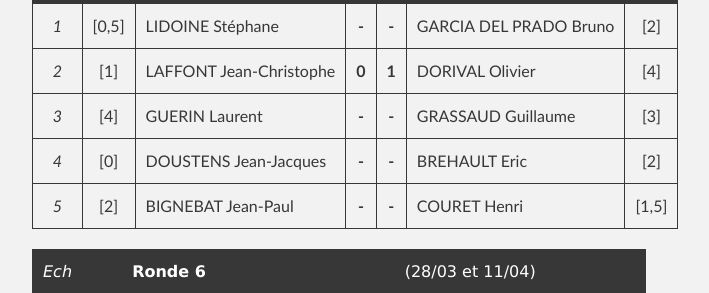
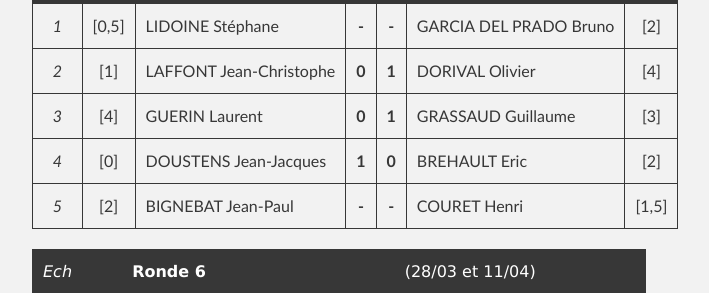
Before and after one commit to echiquier-villeneuve-tolosane/echiquier-villeneuve-tolosane.github.io, a Jekyll site: the page built from tournoiinterne.md, in a window 1280 px wide and 900 px high, scrolled down 2036 px. Shown: the part 154-447 px from the top of the window, without its empty margins (208-917 px from the left). Built offline with Jekyll 4.4.1, drawn with Linux system fonts in a browser that asks for light colours; nearby versions of some CDN libraries.

Commit message:
Updated tournoiinterne.md

```diff
--- a/tournoiinterne.md
+++ b/tournoiinterne.md
@@ -60,8 +60,8 @@ published: true
 |:-:|:---:| ----------------------- |:---:|:---:| ---------------------- |:---:|
 |*1*| [0,5] | LIDOINE Stéphane        |**-**|**-**| GARCIA DEL PRADO Bruno | [2] |
 |*2*| [1] | LAFFONT Jean-Christophe |**0**|**1**| DORIVAL Olivier        | [4] |
-|*3*| [4] | GUERIN Laurent          |**-**|**-**| GRASSAUD Guillaume     | [3] |
-|*4*| [0] | DOUSTENS Jean-Jacques   |**-**|**-**| BREHAULT Eric          | [2] |
+|*3*| [4] | GUERIN Laurent          |**0**|**1**| GRASSAUD Guillaume     | [3] |
+|*4*| [0] | DOUSTENS Jean-Jacques   |**1**|**0**| BREHAULT Eric          | [2] |
 |*5*| [2] | BIGNEBAT Jean-Paul      |**-**|**-**| COURET Henri           | [1,5] |
 
 |*Ech*|   | **Ronde 6**          |     |     |  (28/03 et 11/04)         |     |
```
